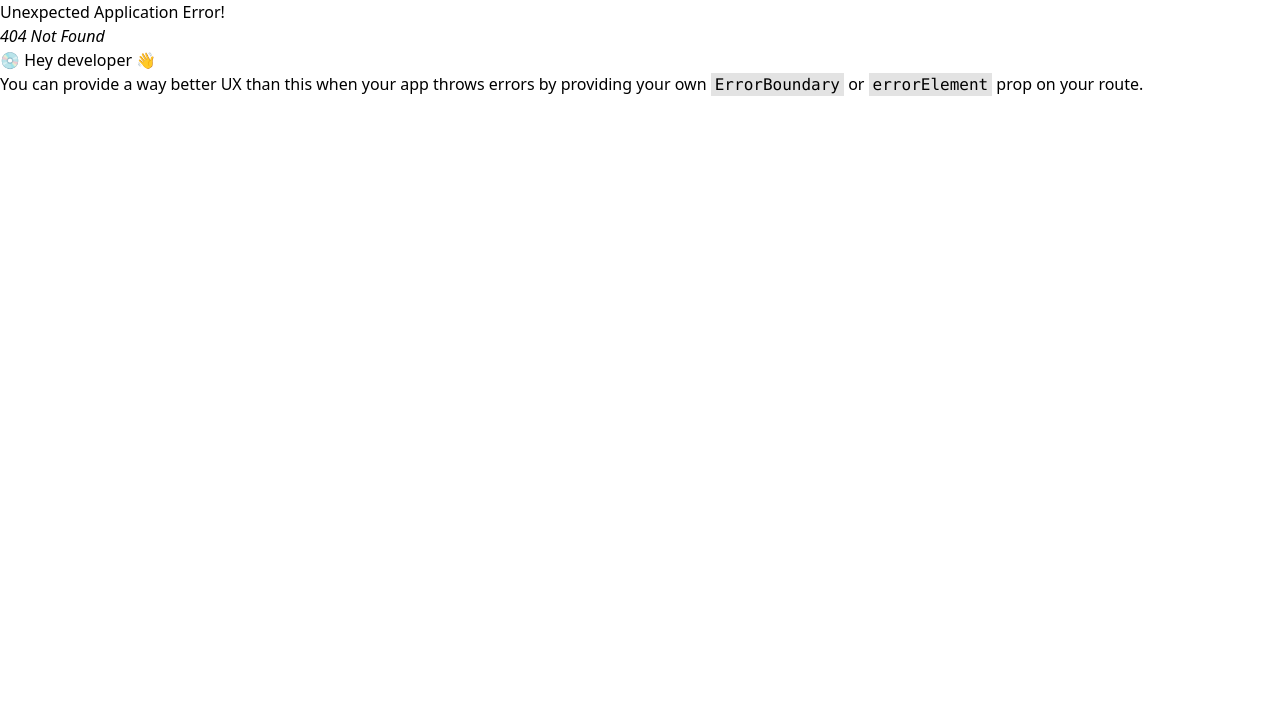
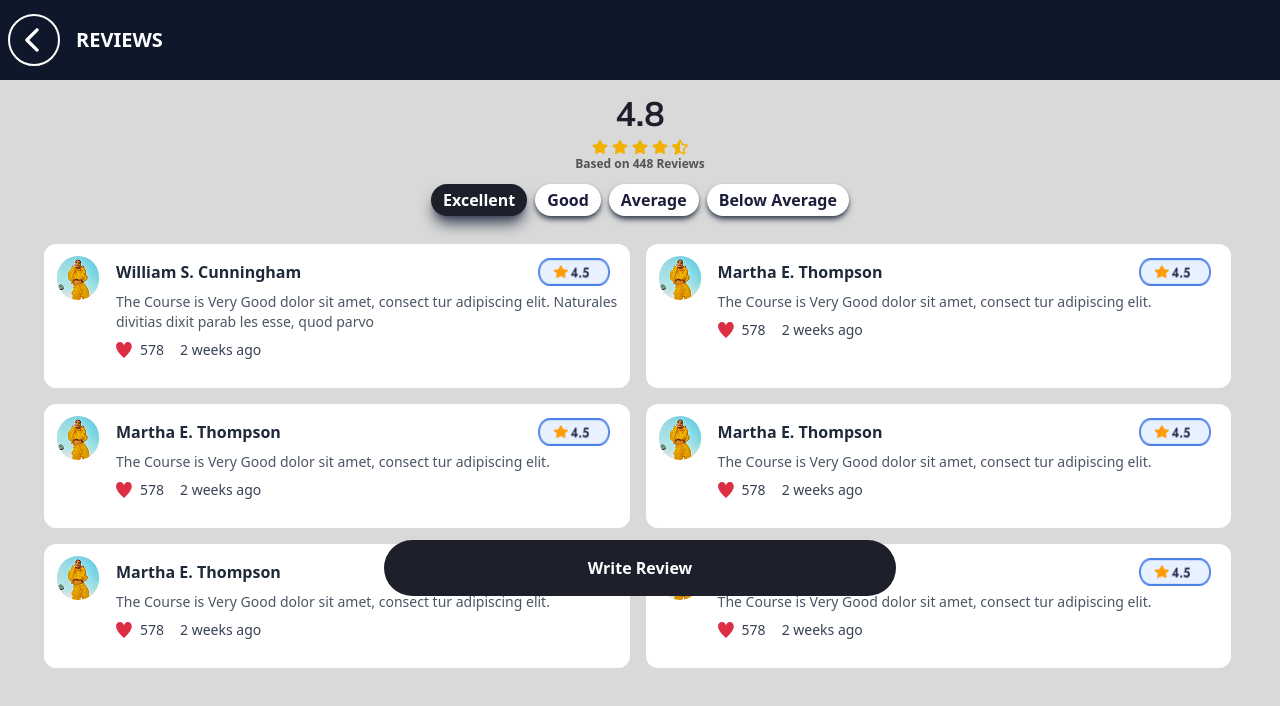
Before and after one commit to RJRYT/ServiceConnectApp, a React (Vite) app: page /reviews in a window 1280 px wide. Before the commit this address had no page. Shown: the top 706 px of the page. Built offline with nearby package versions, Linux system fonts and the light colour scheme; a web font is replaced by a local one.

Commit message:
create and complete review details page

```diff
--- /dev/null
+++ b/src/components/reviewbutton.jsx
@@ -0,0 +1,13 @@
+import React from 'react'
+
+function Writereview() {
+  return (
+    <div className='w-full flex justify-center'>
+        <button className='p-4 rounded-4xl fixed top-150 md:top-135 bg-[#1d1f2a] w-[90%] md:w-[40%] text-white font-bold
+         transition-all duration-300 ease-in-out transform hover:scale-105 active:scale-95'>
+        Write Review</button>
+    </div>
+  )
+}
+
+export default Writereview
--- /dev/null
+++ b/src/components/reviewcards.jsx
@@ -0,0 +1,86 @@
+import React from 'react'
+import right from "../assets/right.png"
+import STAR from "../assets/providerprofile/STAR.png"
+import imagebg1 from "../assets/providerprofile/imagebg1.png"
+import like from "../assets/providerprofile/like.png"
+
+function Reviewcard() {
+    const reviews = [
+        {
+
+          name: "William S. Cunningham",
+          text: "The Course is Very Good dolor sit amet, consect tur adipiscing elit. Naturales divitias dixit parab les esse, quod parvo",
+          time: "2 weeks ago",
+        },
+        {
+
+          name: "Martha E. Thompson",
+          text: "The Course is Very Good dolor sit amet, consect tur adipiscing elit.",
+          time: "2 weeks ago",
+        },
+        {
+
+            name: "Martha E. Thompson",
+            text: "The Course is Very Good dolor sit amet, consect tur adipiscing elit.",
+            time: "2 weeks ago",
+          },
+          {
+
+            name: "Martha E. Thompson",
+            text: "The Course is Very Good dolor sit amet, consect tur adipiscing elit.",
+            time: "2 weeks ago",
+          },
+          {
+
+            name: "Martha E. Thompson",
+            text: "The Course is Very Good dolor sit amet, consect tur adipiscing elit.",
+            time: "2 weeks ago",
+          },
+          {
+
+            name: "Martha E. Thompson",
+            text: "The Course is Very Good dolor sit amet, consect tur adipiscing elit.",
+            time: "2 weeks ago",
+          }
+      ];
+  return (
+    <div className="w-full  p-4 shadow-3xl  overflow-y-auto mt-2 h-[500px]">
+    <div className="flex flex-wrap gap-4 ml-0 md:ml-7">
+      {reviews.map((review, idx) => (
+        <div key={idx} className="w-full md:w-[48%] bg-white p-3 rounded-xl">
+          <div className="last:border-b-0 pb-4 mb-2 last:mb-0">
+            <div className="flex items-start gap-4">
+              <img
+                src={imagebg1}
+                alt={review.name}
+                className="w-11 h-11 rounded-full object-cover"
+              />
+              <div className="flex-1">
+                <div className="flex justify-between items-center">
+                  <h3 className="font-bold text-md text-gray-800">{review.name}</h3>
+                  <div className="flex items-center gap-1 px-2 py-0.5 rounded-full">
+                    <img className="w-18 h-7" src={STAR} />
+                  </div>
+                </div>
+                <p className="text-gray-600 text-sm mt-1">{review.text}</p>
+                <div className="flex items-center gap-4 text-sm text-gray-700 mt-2">
+                  <div className="flex items-center gap-2">
+                    <img src={like} />
+                    <p>578</p>
+                  </div>
+                  <span>{review.time}</span>
+                </div>
+              </div>
+            </div>
+          </div>
+        </div>
+      ))}
+    </div>
+  </div>
+
+
+
+  )
+}
+
+export default Reviewcard
--- /dev/null
+++ b/src/components/reviewnavbar.jsx
@@ -0,0 +1,26 @@
+import React, {useState} from 'react'
+
+function Reviwenavbar() {
+    const [selected, setSelected] = useState("Excellent");
+    const options = ["Excellent", "Good", "Average", "Below Average"];
+  return (
+         <div className=" flex gap-2">
+      {options.map((option) => (
+        <button
+          key={option}
+          onClick={() => setSelected(option)}
+          className={`px-3 p-1 text-[14px] md:text-[16px] rounded-3xl font-semibold transition
+            ${
+              selected === option
+                ? "bg-[#1d1f2a] text-white shadow-lg shadow-gray-700 "
+                : "bg-white text-[#1C1D3A] shadow-md shadow-gray-700 "
+            }`}
+        >
+          {option}
+        </button>
+      ))}
+    </div>
+  )
+}
+
+export default Reviwenavbar
--- /dev/null
+++ b/src/pages/reviews.jsx
@@ -0,0 +1,35 @@
+import React from 'react'
+import Header from '../components/header'
+import { FaStar } from "react-icons/fa";
+import { FaStarHalfAlt } from "react-icons/fa";
+import Reviwenavbar from '../components/reviewnavbar';
+import Reviewcard from '../components/reviewcards';
+import Writereview from '../components/reviewbutton';
+
+function Reviewsdetails() {
+  return (
+    <main className='min-h-[100dvh] w-full bg-[#d9d9d9]'>
+        <Header title="REVIEWS" />
+        <div className='w-full min-h-[100px] flex flex-col items-center justify-center'>
+            <h1 className='w[50%] flex justify-center text-[34px] font-bold font-mulish text-[#1d1f2a]'>4.8</h1>
+            <p className='w-[50%] flex justify-center gap-1 text-yellow-500'>
+                <FaStar />
+                <FaStar />
+                <FaStar />
+                <FaStar />
+                <FaStarHalfAlt />
+            </p>
+            <p className='text-[12px] font-semibold text-[#545454]'>Based on 448 Reviews</p>
+        </div>
+        <div className='w-full flex justify-center p-1  '>
+        <Reviwenavbar/>
+        </div>
+        <div className='w-full flex justify-center pb-14 md:pb-4'>
+        <Reviewcard/>
+        </div>
+        <Writereview/>
+    </main>
+  )
+}
+
+export default Reviewsdetails
--- a/src/routes/Router.jsx
+++ b/src/routes/Router.jsx
@@ -18,6 +18,7 @@ import DashBoard from "../layouts/DashBoard";
 import Bookings from "../pages/BookingsList";
 import Allcategory from "../pages/allcategory";
 import BookingServices from "../pages/BookingServices";
+import Reviewsdetails from "../pages/reviews";
 
 const router = createBrowserRouter([
   {
@@ -99,6 +100,10 @@ const router = createBrowserRouter([
     path: "/providerprofile",
     element: <ProviderProfile />,
   },
+  {
+    path: "/reviews",
+    element: <Reviewsdetails />,
+  }
 ]);
 
 export default function Router() {
```
